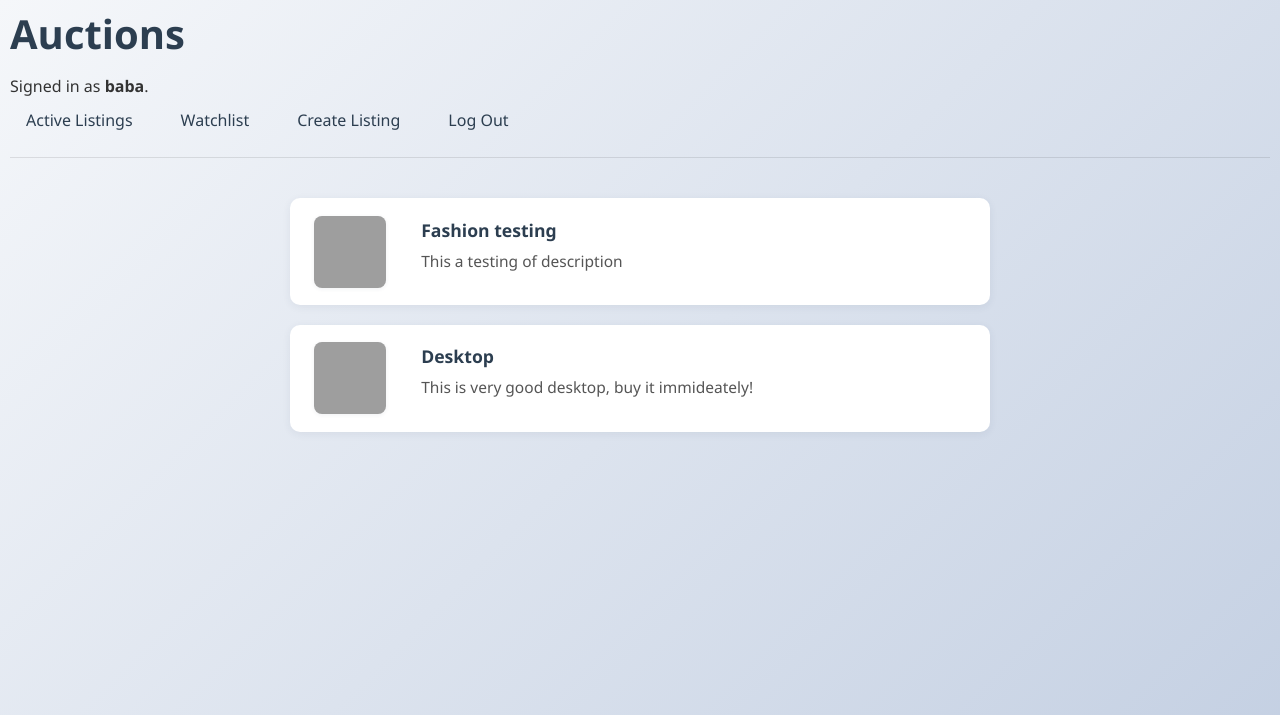
After one commit to Shd-Dan/CS50web_project_2, a Django app: page /watchlist/ in a window 1280 px wide. The commit adds this page. Shown: the top 715 px of the page. Run offline with Django 3.2, Linux system fonts and the light colour scheme; a user stored in the database is signed in; data comes from the database, SQL or seed files in the repository; both versions use the stored data as it was after the commit; some libraries are stand-ins or nearby versions; grey boxes are pictures that could not be loaded.

Commit message:
Watchlist added

```diff
--- a/commerce/auctions/static/auctions/styles.css
+++ b/commerce/auctions/static/auctions/styles.css
@@ -310,3 +310,67 @@
     margin: 0.7rem auto 0;
     border-radius: 3px;
 }
+
+/* Watchlist Styles */
+.watchlist-container {
+    max-width: 700px;
+    margin: 0 auto;
+    padding: 1.5rem 0;
+}
+.watchlist-item {
+    display: flex;
+    align-items: flex-start;
+    background: #fff;
+    border-radius: 10px;
+    box-shadow: 0 2px 8px rgba(44, 62, 80, 0.07);
+    margin-bottom: 1.2rem;
+    padding: 1.1rem 1.5rem;
+    transition: box-shadow 0.2s;
+    gap: 1.2rem;
+}
+.watchlist-item:hover {
+    box-shadow: 0 4px 16px rgba(44, 62, 80, 0.13);
+}
+.watchlist-title {
+    font-size: 1.1rem;
+    font-weight: 600;
+    color: #2c3e50;
+    margin-bottom: 0.3rem;
+}
+.watchlist-desc {
+    font-size: 0.97rem;
+    color: #555;
+    margin-bottom: 0.1rem;
+}
+.watchlist-details {
+    flex: 1;
+    min-width: 0;
+}
+.watchlist-img {
+    width: 72px;
+    height: 72px;
+    object-fit: cover;
+    border-radius: 8px;
+    margin-right: 1rem;
+    flex-shrink: 0;
+    background: #f3f3f3;
+    box-shadow: 0 1px 4px rgba(44,62,80,0.07);
+    transition: transform 0.18s cubic-bezier(.4,2,.6,1), box-shadow 0.18s;
+}
+.watchlist-img-link:hover .watchlist-img,
+.watchlist-img-link:focus .watchlist-img {
+    transform: scale(1.07);
+    box-shadow: 0 4px 16px rgba(44,62,80,0.18);
+    transition: transform 0.18s cubic-bezier(.4,2,.6,1), box-shadow 0.18s;
+    z-index: 1;
+}
+@media (max-width: 600px) {
+    .watchlist-item {
+        flex-direction: column;
+        padding: 1rem;
+        gap: 0.5rem;
+    }
+    .watchlist-container {
+        padding: 0.5rem 0;
+    }
+}
--- a/commerce/auctions/templates/auctions/layout.html
+++ b/commerce/auctions/templates/auctions/layout.html
@@ -22,7 +22,7 @@
             </li>
             {% if user.is_authenticated %}
                 <li class="nav-item">
-                    <a class="nav-link" href="#">Watchlist</a>
+                    <a class="nav-link" href="{% url 'watchlist' %}">Watchlist</a>
                 </li>
                 <li class="nav-item">
                     <a class="nav-link" href="{% url 'create_listing' %}">Create Listing</a>
--- /dev/null
+++ b/commerce/auctions/templates/auctions/watchlist.html
@@ -0,0 +1,24 @@
+{% extends 'auctions/layout.html' %}
+
+{% block title %} Watchlist {% endblock %}
+
+{% block body %}
+
+<div class="watchlist-container">
+    {% for watchlist_item in user_watchlist %}
+    <div class="watchlist-item">
+        {% if watchlist_item.listing.image_url %}
+        <a href="{% url 'listing_page' watchlist_item.listing.id %}" class="watchlist-img-link">
+            <img src="{{ watchlist_item.listing.image_url }}" alt="{{ watchlist_item.listing.title }} image" class="watchlist-img">
+        </a>
+        {% endif %}
+        <div class="watchlist-details">
+            <div class="watchlist-title">{{ watchlist_item.listing.title }}</div>
+            <div class="watchlist-desc">{{ watchlist_item.listing.description }}</div>
+        </div>
+    </div>
+    {% empty %}
+    <div class="text-center text-muted">Your watchlist is empty.</div>
+    {% endfor %}
+</div>
+{% endblock %}
--- a/commerce/auctions/urls.py
+++ b/commerce/auctions/urls.py
@@ -13,5 +13,7 @@
     path("delete_from_watchlist", views.delete_item_from_watchlist, name="delete_item_from_watchlist"),
     path("place_bid", views.place_bid, name="place_bid"),
     path("close_listing/", views.close_listing_auction, name="close_listing_auction"),
-    path("add_comment/", views.add_comment, name="add_comment")
+    path("add_comment/", views.add_comment, name="add_comment"),
+    path("watchlist/", views.view_watchlist, name="watchlist")
+
 ]
--- a/commerce/auctions/views.py
+++ b/commerce/auctions/views.py
@@ -141,7 +141,7 @@
         try:
             listing_to_add = Listing.objects.get(id=listing_id)
             user = request.user
-            # Check if Watchlist exists
+            # Check if Watchlist object exists
             if not Watchlist.objects.filter(user=user, listing=listing_to_add).exists():
                 add_listing = Watchlist(
                     user=user,
@@ -259,3 +259,16 @@
         return redirect("listing_page", listing_id=listing_id)
 
     return render(request, "auctions/listing_page.html")
+
+
+def view_watchlist(request):
+    # Retrieve listings from db related to specific user
+    current_user_id = request.user.id
+    user_watchlist = Watchlist.objects.select_related('listing').filter(user=current_user_id)
+    return render(
+        request,
+        "auctions/watchlist.html",
+        {
+            "user_watchlist":user_watchlist
+        }
+    )
```
Also changed, not shown: commerce/db.sqlite3.
